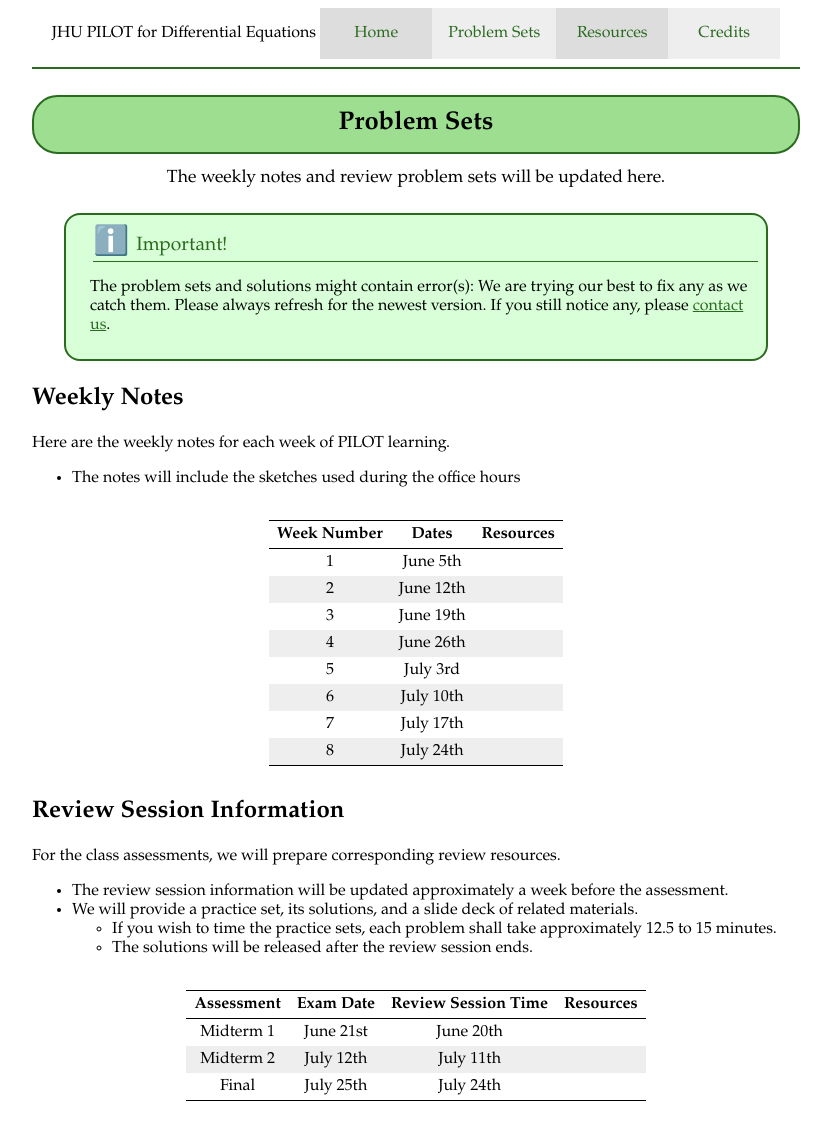
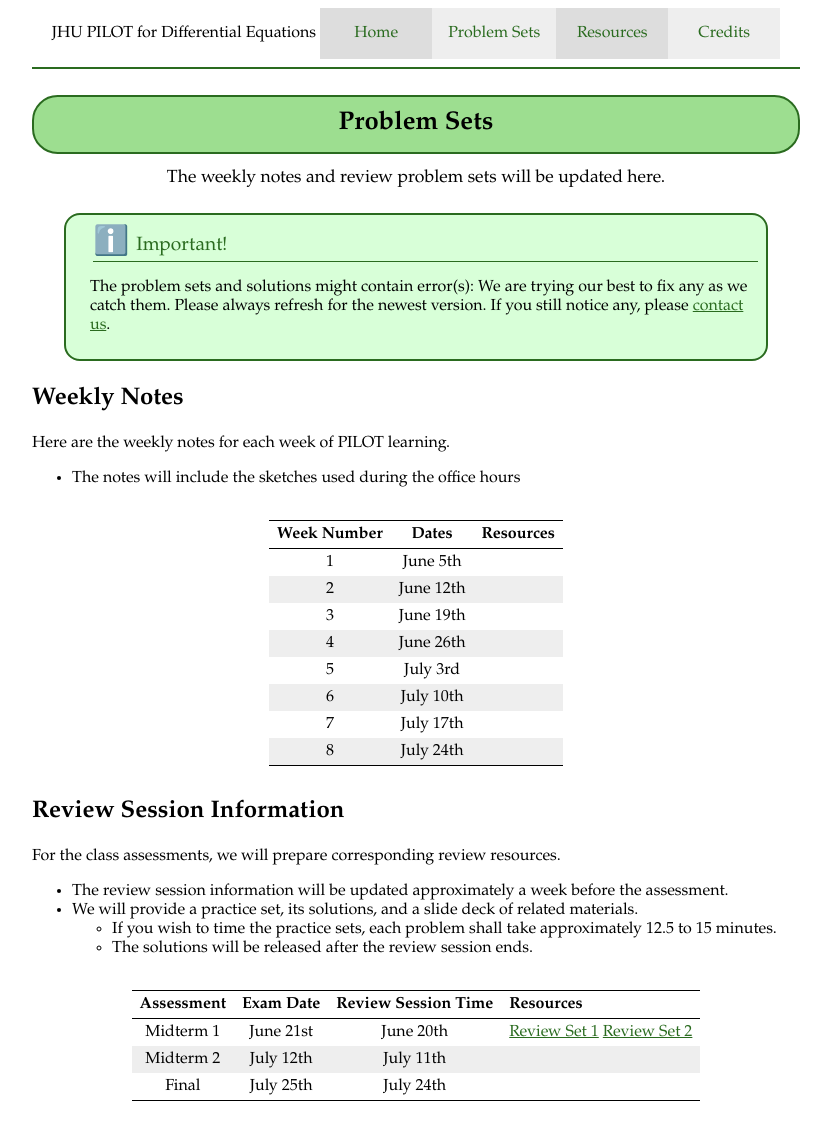
Before and after one commit to JHU-ODE-PILOT/SU25, a Jekyll site: the page built from problem_sets.md, in a window 1280 px wide. Shown: the whole page, without its empty margins (224-1055 px from the left). Built offline with Jekyll 4.4.1, drawn with Linux system fonts in a browser that asks for light colours.

Commit message:
updated resources for exam 1

```diff
--- a/problem_sets.md
+++ b/problem_sets.md
@@ -41,6 +41,6 @@ For the class assessments, we will prepare corresponding review resources.
 
 | Assessment | Exam Date | Review Session Time | Resources |
 |:----------:|:---------:|:-------------------:|:----------|
-| Midterm 1 | June 21st | June 20th |  |
+| Midterm 1 | June 21st | June 20th | [Review Set 1](/PSets/Exam_1-PS1.pdf) [Review Set 2](/PSets/Exam_1-PS2.pdf) |
 | Midterm 2 | July 12th | July 11th |  |
 | Final | July 25th | July 24th |  |
```
Also changed, not shown: 2 other files.
